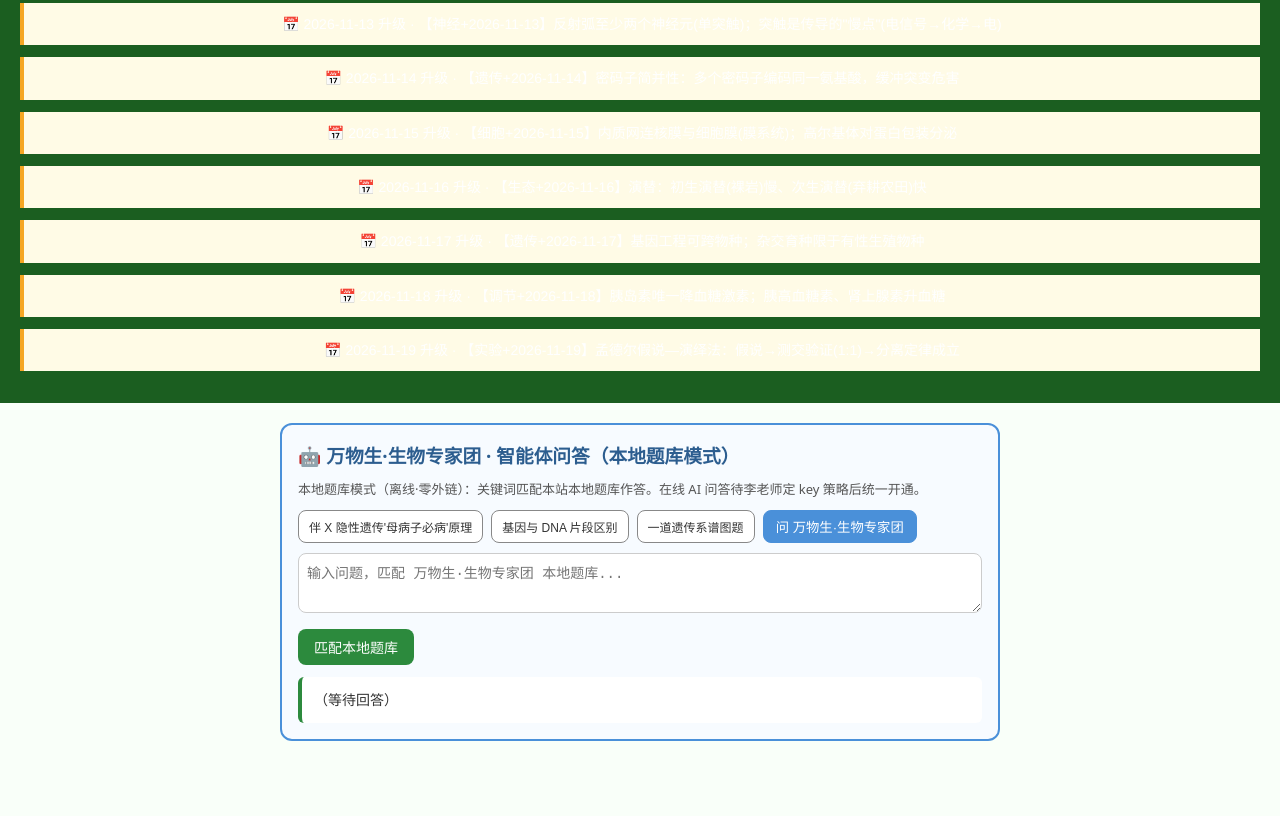
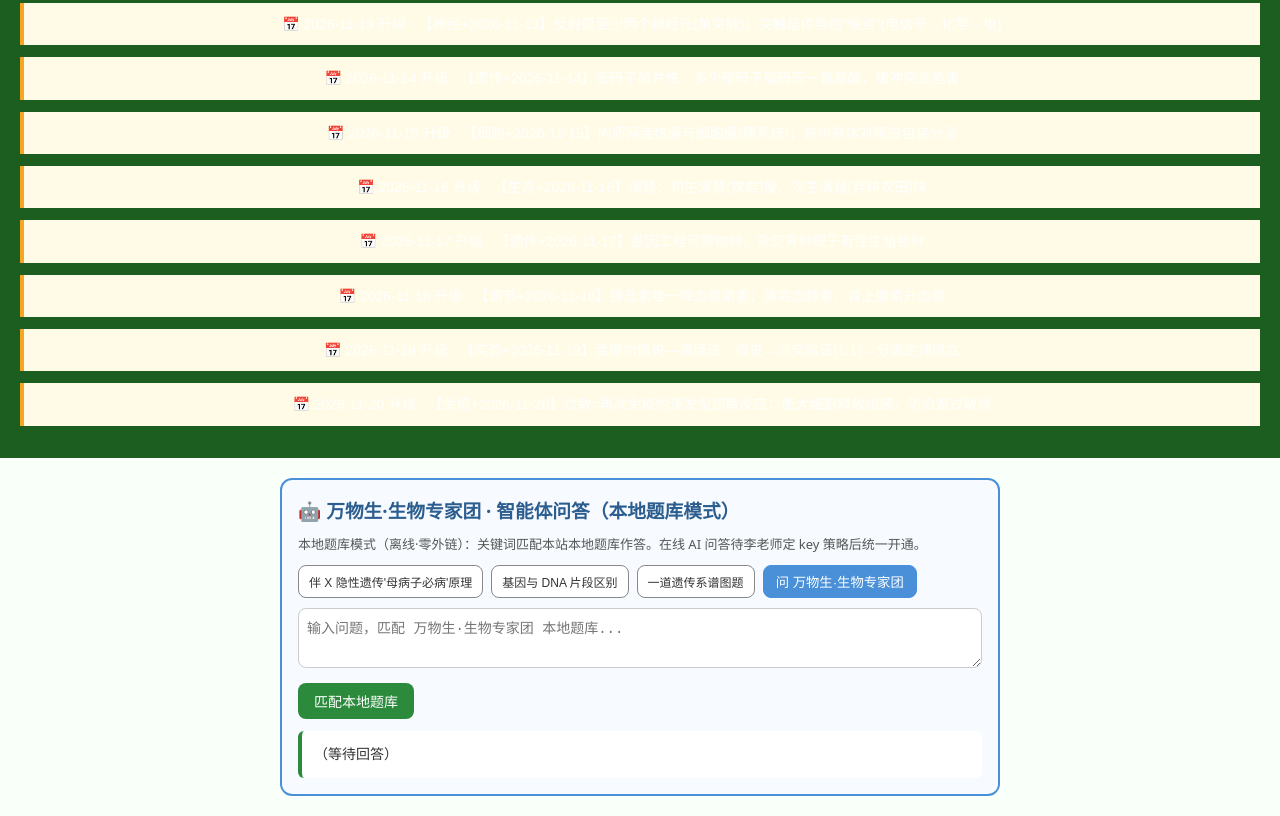
Before and after one commit to dapengzhanchi141345/li-yanming-bio, a plain HTML site: page index.html in a window 1280 px wide. Shown: the part 2516-3332 px from the top of the page. Before the commit the page ends 3277 px from the top, so only its background shows below. Drawn offline with Linux system fonts and the light colour scheme.

Commit message:
bio 12独立站升级 2026-11-20

```diff
--- a/index.html
+++ b/index.html
@@ -454,6 +454,8 @@ footer .watermark {
 <div style="background:#fffbe6;border-left:4px solid #f5a623;padding:10px;margin:12px 0;font-size:14px">📅 2026-11-18 升级 · 【调节+2026-11-18】胰岛素唯一降血糖激素；胰高血糖素、肾上腺素升血糖</div>
 
 <div style="background:#fffbe6;border-left:4px solid #f5a623;padding:10px;margin:12px 0;font-size:14px">📅 2026-11-19 升级 · 【实验+2026-11-19】孟德尔假说—演绎法：假说→测交验证(1:1)→分离定律成立</div>
+
+<div style="background:#fffbe6;border-left:4px solid #f5a623;padding:10px;margin:12px 0;font-size:14px">📅 2026-11-20 升级 · 【免疫+2026-11-20】过敏=再次免疫的速发型超敏反应；肥大细胞释放组胺，防治避过敏原</div>
 </footer>
 
 <script>
```
